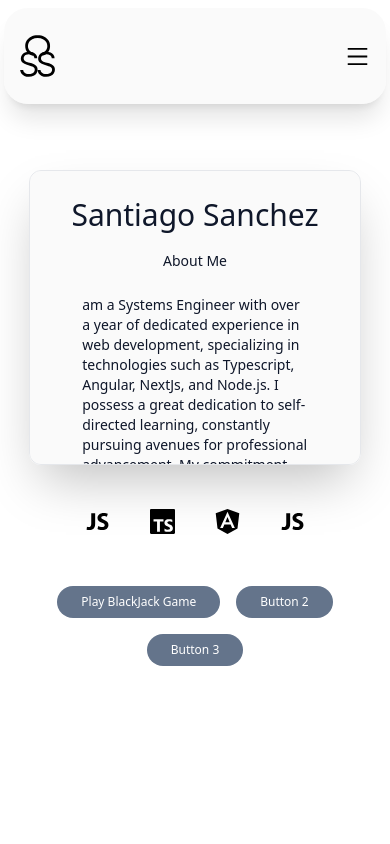
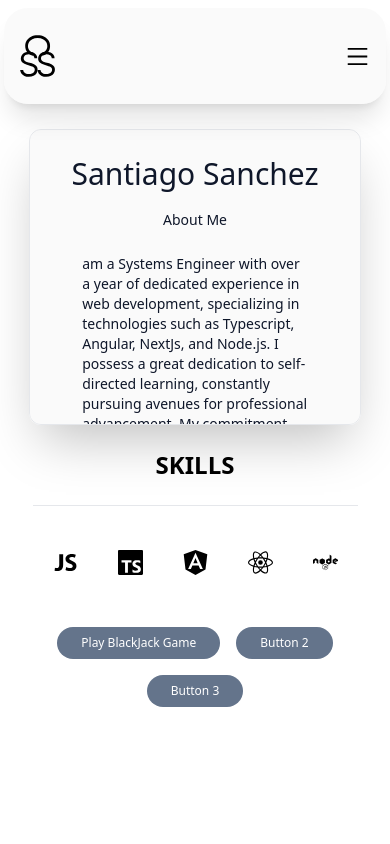
Before and after one commit to santiagoSS99/Portfolio_NextJs, a Next.js app: page / in a window 390 px wide. Shown: the top 844 px of the page. Built offline with nearby package versions, Linux system fonts and the light colour scheme.

Commit message:
Fixing Responsive Design for users with screen in 770px

```diff
--- a/src/app/global.css
+++ b/src/app/global.css
@@ -5,3 +5,9 @@
 .bg-hero{
     background-image: url('https://images.unsplash.com/photo-1604147495798-57beb5d6af73?q=80&w=2070&auto=format&fit=crop&ixlib=rb-4.0.3&ixid=M3wxMjA3fDB8MHxwaG90by1wYWdlfHx8fGVufDB8fHx8fA%3D%3D');
 }
+
+@media (max-height: 770px) {
+    .top{
+        margin-top: 3px;
+    }
+}
--- a/src/components/Hero.tsx
+++ b/src/components/Hero.tsx
@@ -5,8 +5,8 @@ import { motion } from "framer-motion";
 import { Button } from "./Button";
 
 import { IoLogoJavascript } from "react-icons/io";
-import { SiTypescript, SiAngular } from "react-icons/si";
-import { PiAngularLogoFill } from "react-icons/pi";
+import { SiTypescript, SiAngular, SiReact } from "react-icons/si";
+import { FaNode } from "react-icons/fa";
 
 const Hero = () => {
   return (
@@ -36,12 +36,19 @@ const Hero = () => {
             challenges within the realm of web development.
           </h1>
         </section>
-        <section className="flex justify-start flex-wrap mt-6">
-          <IoLogoJavascript className="" size={25} style={{ margin: "20px" }} />
-          <SiTypescript size={25} style={{ margin: "20px" }} />
-          <SiAngular size={25} style={{ margin: "20px" }} />
-          <IoLogoJavascript size={25} style={{ margin: "20px" }} />
-        </section>
+        <article className="mt-6">
+          <section className="flex justify-center">
+            <h1 className="text-2xl uppercase font-bold	">Skills</h1>
+          </section>
+          <hr className="mt-6" />
+          <section className="flex mt-6 top">
+            <IoLogoJavascript size={25} style={{ margin: "20px" }} />
+            <SiTypescript size={25} style={{ margin: "20px" }} />
+            <SiAngular size={25} style={{ margin: "20px" }} />
+            <SiReact size={25} style={{ margin: "20px" }} />
+            <FaNode size={25} style={{ margin: "20px" }} />
+          </section>
+        </article>
         <section className="flex flex-wrap justify-start w-[80%] top-20 mb-20 m-6 max-sm:flex max-sm:justify-center">
           <Button buttonName={"Play BlackJack Game"} />
           <Button buttonName={"Button 2"} />
```
